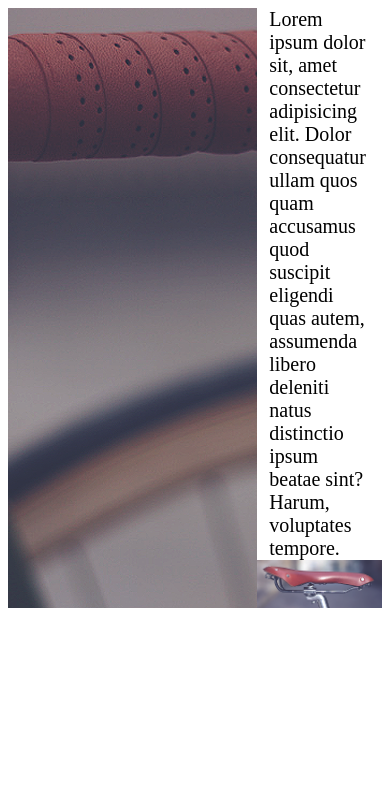
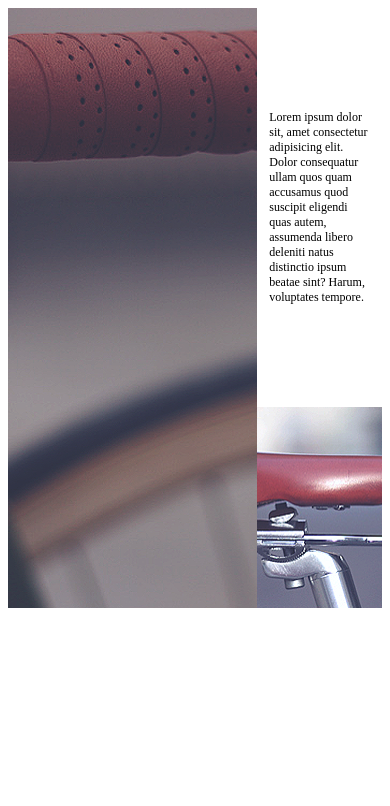
Before and after one commit to Greg-Kurman/responsible_img-background, a plain HTML site: page index.html in a window 390 px wide. Shown: the top 806 px of the page. Drawn offline with Linux system fonts and the light colour scheme.

Commit message:
change fs

```diff
--- a/index.html
+++ b/index.html
@@ -87,6 +87,19 @@
                 width: 100%;
                 height: 100%;
             }
+
+            @media  (max-width: 900px){
+                .p {
+                    font-size: 16px;
+                }
+            }
+
+            @media  (max-width: 550px){
+                .p {
+                    font-size: 12px;
+                }
+            }
+
         </style>
         <title>Document</title>
     </head>
```
